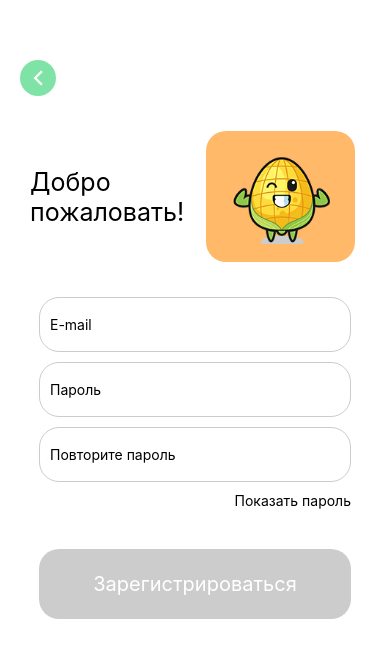
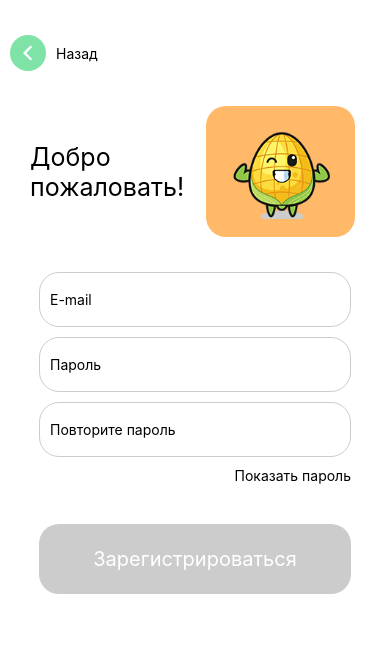
Before and after one commit to yeginappdev/YeginApp, a React Native app: screen /Registerf in a window 390 px wide. Shown: the top 658 px of the page. Built offline with nearby package versions, Linux system fonts and the light colour scheme.

Commit message:
Some changes

```diff
--- a/components/ButtonRow.js
+++ b/components/ButtonRow.js
@@ -38,6 +38,7 @@ const styles = StyleSheet.create({
   container: {
     flexDirection: 'row',
     padding: 10,
+    paddingBottom:65,
   },
 });
 
--- a/components/GoBack.js
+++ b/components/GoBack.js
@@ -1,5 +1,5 @@
 import React from 'react';
-import { TouchableOpacity, Text, StyleSheet } from 'react-native';
+import { TouchableOpacity, Text, StyleSheet, View } from 'react-native';
 import { useNavigation } from '@react-navigation/native';
 import Icon from 'react-native-vector-icons/Ionicons';
 
@@ -13,7 +13,10 @@ const GoBackButton = () => {
   return (
 
     <TouchableOpacity style={styles.container} onPress={handlePress}>
-      <Icon name="chevron-back" size={24} color="#fff" style={styles.icon} />
+        <View style={styles.button}>
+          <Icon name="chevron-back" size={24} color="#fff" />
+        </View>
+        <Text style={styles.navText}>Назад</Text>
     </TouchableOpacity>
   );
 }
@@ -21,19 +24,23 @@ const GoBackButton = () => {
 const styles = StyleSheet.create({
   container: {
     flexDirection: 'row',
+    marginTop:35,
+    marginLeft: 10,
+    alignItems: 'center',
+
+  },
+  button: {
     backgroundColor: '#7FE3A7',
     borderRadius: 50,
     width: 36,
     height: 36,
+    alignItems: 'center',
     justifyContent: 'center',
-    alignItems: 'center',
-    marginRight: 10,
-    marginLeft: 20,
-    marginTop: 60,
   },
-  icon: {
-    marginLeft: 1,
-  },
+
+  navText: {
+    paddingLeft:10,
+  }
 });
 
 export default GoBackButton;
--- a/pages/FavoritesPage.js
+++ b/pages/FavoritesPage.js
@@ -4,6 +4,7 @@ import AsyncStorage from '@react-native-async-storage/async-storage';
 
 import ProductCard from '../components/ProductCard';
 import BottomMenu from '../components/BottomMenu';
+import GoBackButton from '../components/GoBack';
 
 const FavoritesPage = () => {
   const [favoriteCards, setFavoriteCards] = useState([]);
@@ -37,18 +38,19 @@ const FavoritesPage = () => {
 
   return (
     <KeyboardAvoidingView style={styles.container}>
+      <GoBackButton />
     <View style={styles.container}>
     <Text style={styles.favTitle}>Избранные объявления:</Text>
     <ScrollView>
       <View style={styles.container}>
-        {favoriteCards && favoriteCards.map((product) => (
-          <ProductCard
-            style={styles.containerCard}
-            product={product}
-            isFavorite={true}
-            onPressRemove={() => handleRemoveFavorite(product)}
-            key={product.id}
-          />
+        {favoriteCards.map((product) => (
+          <View style={styles.containerCard} key={product.id}>
+            <ProductCard
+              product={product}
+              isFavorite={true}
+              onPressRemove={() => handleRemoveFavorite(product)}
+            />
+          </View>
         ))}
       </View>
     </ScrollView>
@@ -62,12 +64,14 @@ const styles = StyleSheet.create({
   container: {
     flex: 1,
     backgroundColor: '#fff',
-    paddingTop: '10%',
     justifyContent: 'flex-end',
   },
   favTitle: {
     paddingLeft: '5%',
+    paddingTop: '5%',
+    paddingBottom: '5%',
     fontSize: 20,
+
   },
   containerCard: {
     marginBottom: '3%',
--- a/pages/MainPage.js
+++ b/pages/MainPage.js
@@ -87,7 +87,7 @@ const styles = StyleSheet.create({
     justifyContent: 'space-between',
     alignItems: 'center',
     padding: '5%',
-    marginBottom: '5%',
+
   },
   text: {
     fontSize: 20,
```
